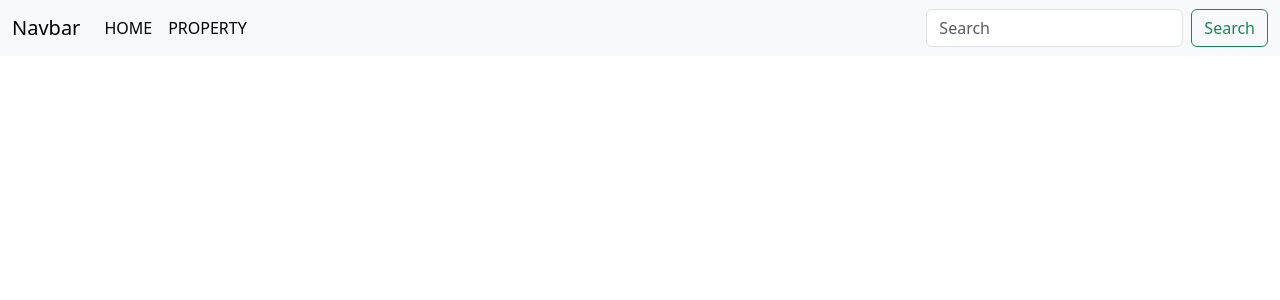
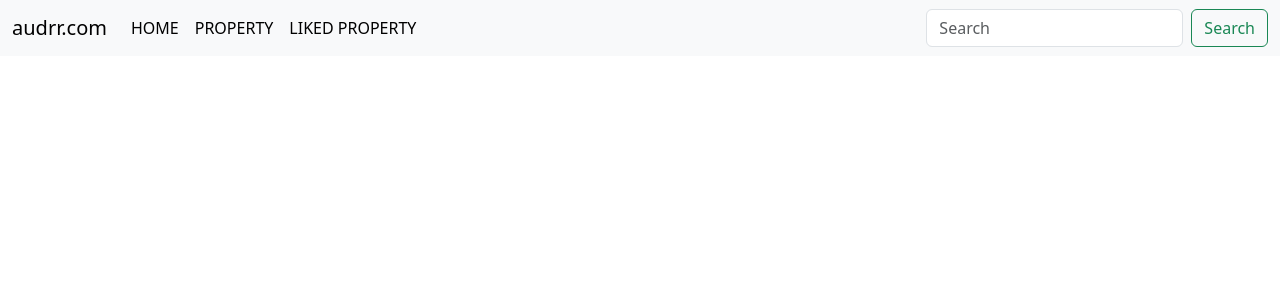
Before and after one commit to ashesh790/biadmin, an Angular app: page / in a window 1280 px wide. Shown: the top 300 px of the page. Built offline with nearby package versions, Linux system fonts and the light colour scheme.

Commit message:
Navbar items increased by property and liked property.

```diff
--- a/src/app/master/master.component.html
+++ b/src/app/master/master.component.html
@@ -1,6 +1,8 @@
 <nav class="navbar navbar-expand-lg bg-body-tertiary">
     <div class="container-fluid">
-        <a class="navbar-brand" href="#">Navbar</a>
+        <a class="navbar-brand" href="#">
+            audrr.com
+        </a>
         <button class="navbar-toggler" type="button" data-bs-toggle="collapse" data-bs-target="#navbarSupportedContent"
             aria-controls="navbarSupportedContent" aria-expanded="false" aria-label="Toggle navigation">
             <span class="navbar-toggler-icon"></span>
--- a/src/app/records.service.ts
+++ b/src/app/records.service.ts
@@ -6,7 +6,8 @@
 export class navComponent {
   navItems: any = {
     0: { text: "HOME", link: "home" },
-    1: { text: "PROPERTY", link: "property" }
+    1: { text: "PROPERTY", link: "property" },
+    2: { text: "LIKED PROPERTY", link: "liked_property" }
   }
 
   getNavbar = () => {
```
Also changed, not shown: src/assets/download.png (added).
